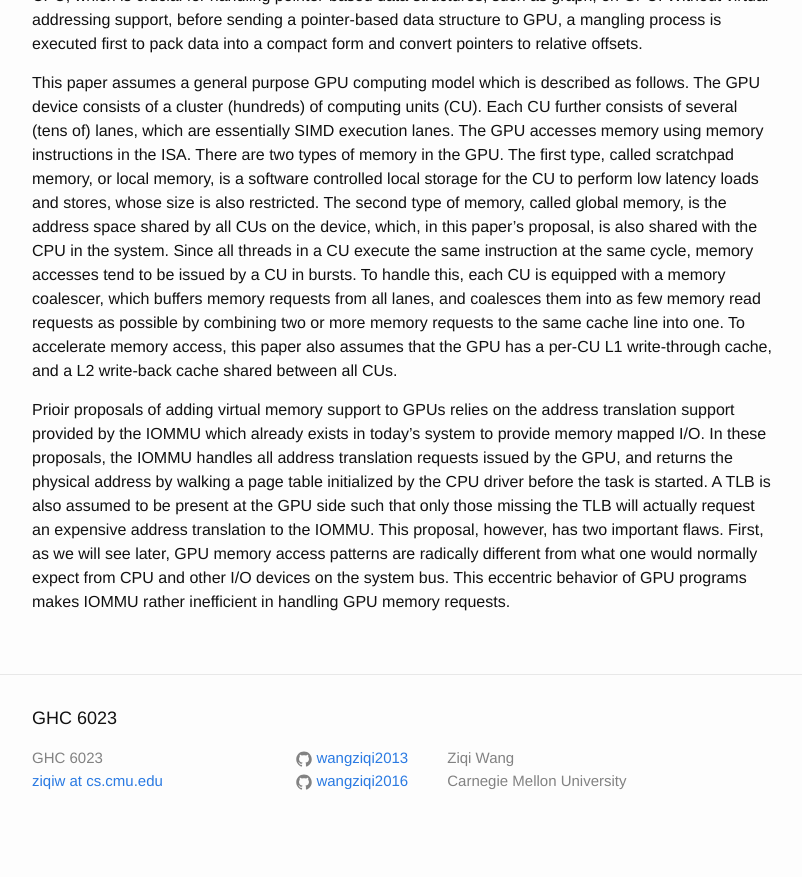
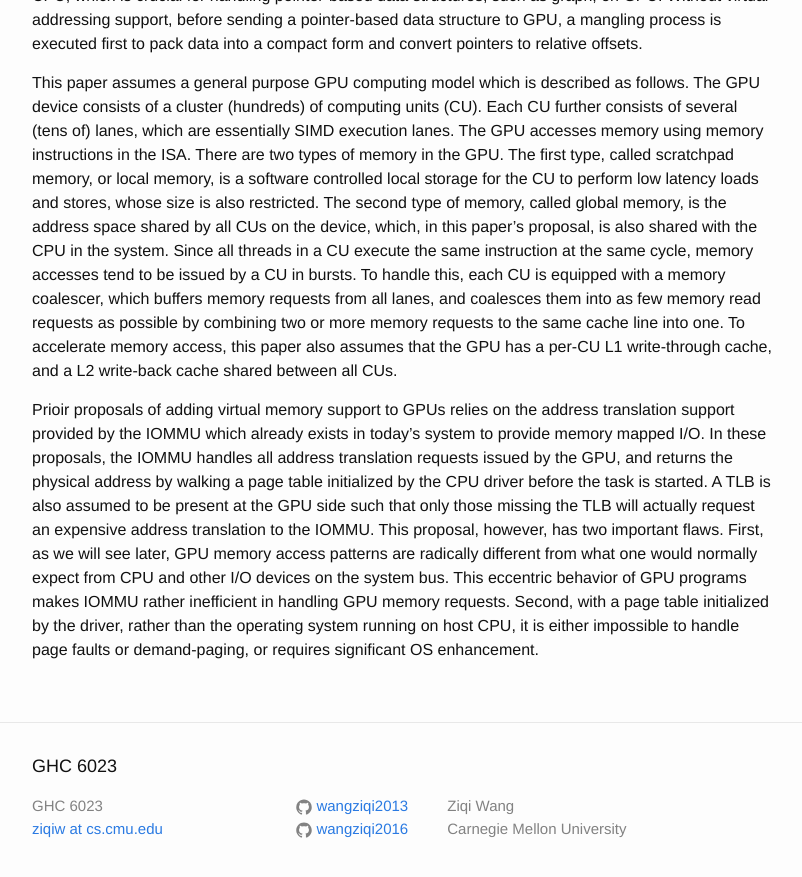
Before and after one commit to wangziqi2013/wangziqi2013.github.io, a Jekyll site: the page built from _posts/2019-09-05-supporting-x86-64-addr-xlat-for-100s-of-gpu-lanes.markdown, in a window 1280 px wide and 900 px high, scrolled down 724 px. Shown: the top 877 px of the window, without its empty margins (238-1040 px from the left). Built offline with Jekyll 4.4.1, drawn with Linux system fonts in a browser that asks for light colours; before the commit the page ends 1576 px from its top, so only the background shows below that.

Commit message:
Adding second flaw

```diff
--- a/_posts/2019-09-05-supporting-x86-64-addr-xlat-for-100s-of-gpu-lanes.markdown
+++ b/_posts/2019-09-05-supporting-x86-64-addr-xlat-for-100s-of-gpu-lanes.markdown
@@ -43,4 +43,5 @@ driver before the task is started. A TLB is also assumed to be present at the GP
 TLB will actually request an expensive address translation to the IOMMU. This proposal, however, has two important flaws.
 First, as we will see later, GPU memory access patterns are radically different from what one would normally expect from CPU
 and other I/O devices on the system bus. This eccentric behavior of GPU programs makes IOMMU rather inefficient in handling
-GPU memory requests.
+GPU memory requests. Second, with a page table initialized by the driver, rather than the operating system running on
+host CPU, it is either impossible to handle page faults or demand-paging, or requires significant OS enhancement.
```
